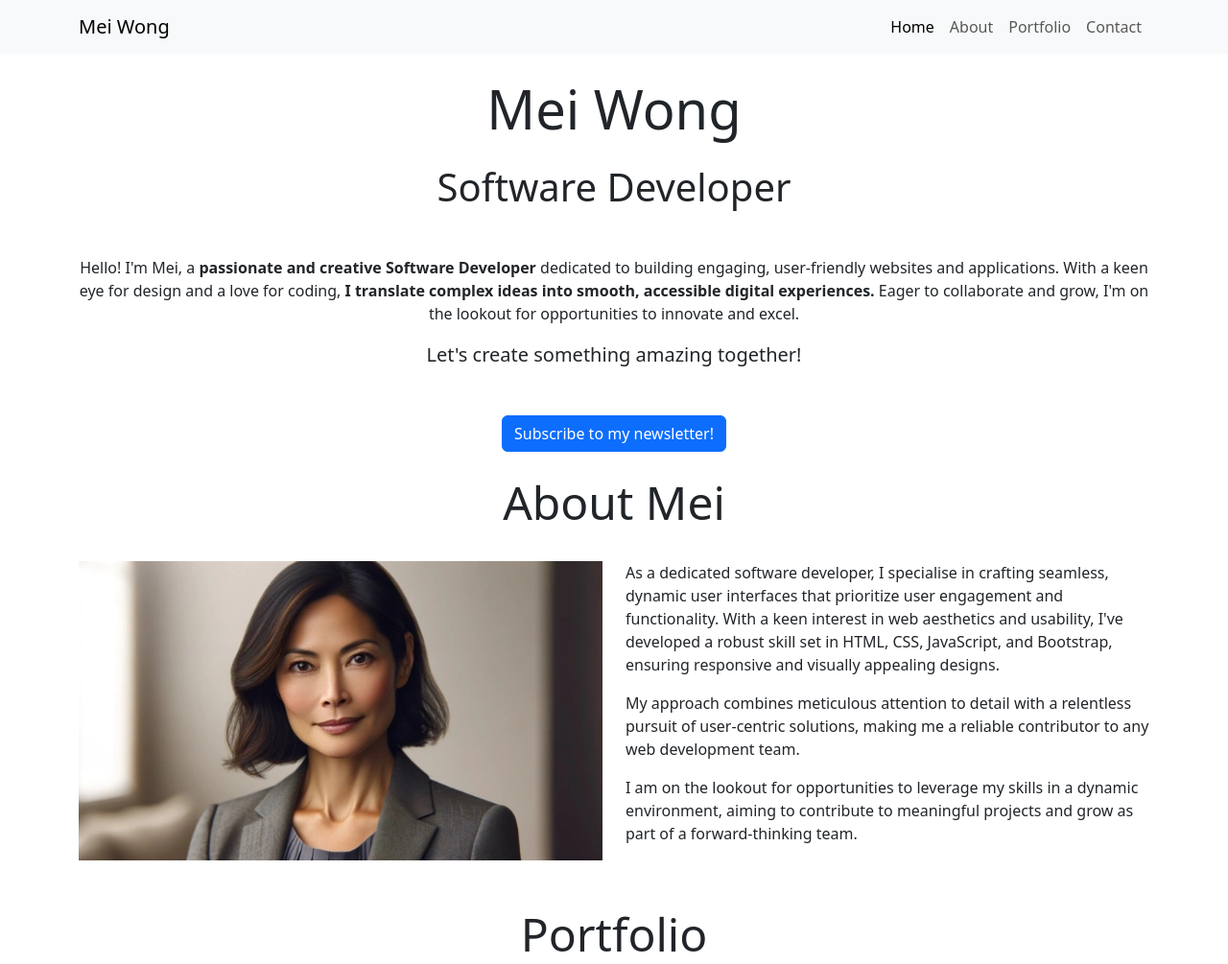
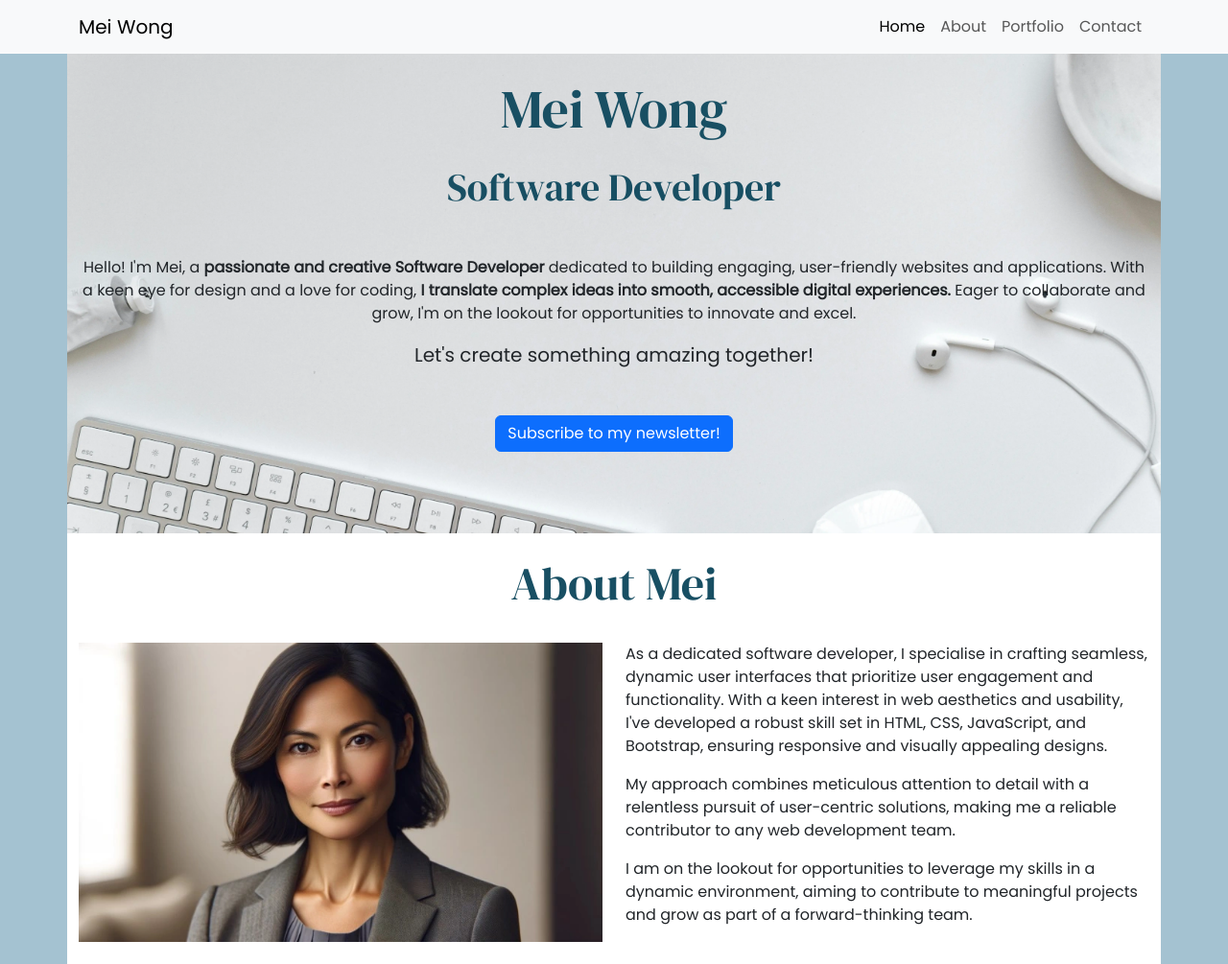
Before and after one commit to AP071216/portfolio, a plain HTML site: page index.html in a window 1280 px wide. Shown: the top 1005 px of the page at 96% size. Drawn offline with nearby package versions, Linux system fonts and the light colour scheme.

Commit message:
Add first custom styles

```diff
--- /dev/null
+++ b/assets/css/style.css
@@ -0,0 +1,38 @@
+/*
+#a4c2d1; egg blue
+#dbdcde; light grey
+#1f7798; mid-blue
+#184f63; dark-blue
+ */
+@import url('https://fonts.googleapis.com/css2?family=DM+Serif+Display:ital@0;1&family=Poppins&display=swap');
+
+#hero {
+    background-image: url("../images/background.webp");
+    min-height: 500px;
+    padding: 5%, 7%;
+    background-position: 50% 70%;
+    background-size: cover;
+}
+
+body {
+    font-family: "Poppins", sans-serif;
+    background-color: #a4c2d1; /* egg blue */
+}
+
+h1,h2 {
+    font-family: "DM Serif Display", serif;
+    color: #184f63; /* dark-blue */
+}
+
+/* About section */
+#about {
+    background-color: white;
+}
+/* Portfolio */
+#portfolio {
+    background-color: #dbdcde; /* light grey */
+}
+/* Contact section */
+#contact {
+    background-color: white;
+}
--- a/index.html
+++ b/index.html
@@ -9,7 +9,7 @@
     <link href="https://cdn.jsdelivr.net/npm/bootstrap@5.3.3/dist/css/bootstrap.min.css" rel="stylesheet"
         integrity="sha384-QWTKZyjpPEjISv5WaRU9OFeRpok6YctnYmDr5pNlyT2bRjXh0JMhjY6hW+ALEwIH" crossorigin="anonymous">
     <!-- Custom CSS Link -->
-    <link rel="stylesheet" href="assets/css/styles.css">
+    <link rel="stylesheet" href="assets/css/style.css">
 </head>
 
 <body>
```
Also changed, not shown: assets/css/stylesheet.css (deleted), assets/images/background.webp (added), 2 other files.
